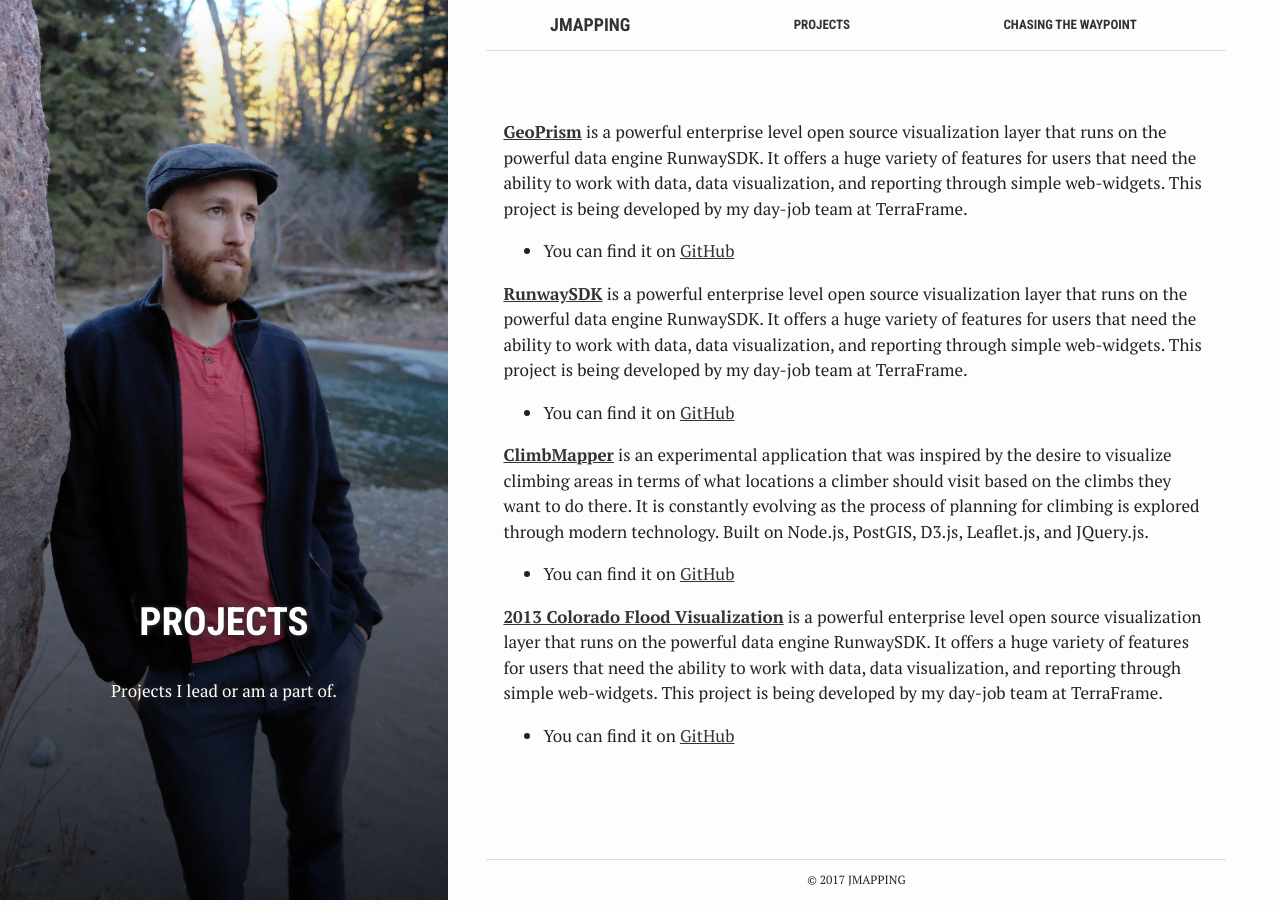
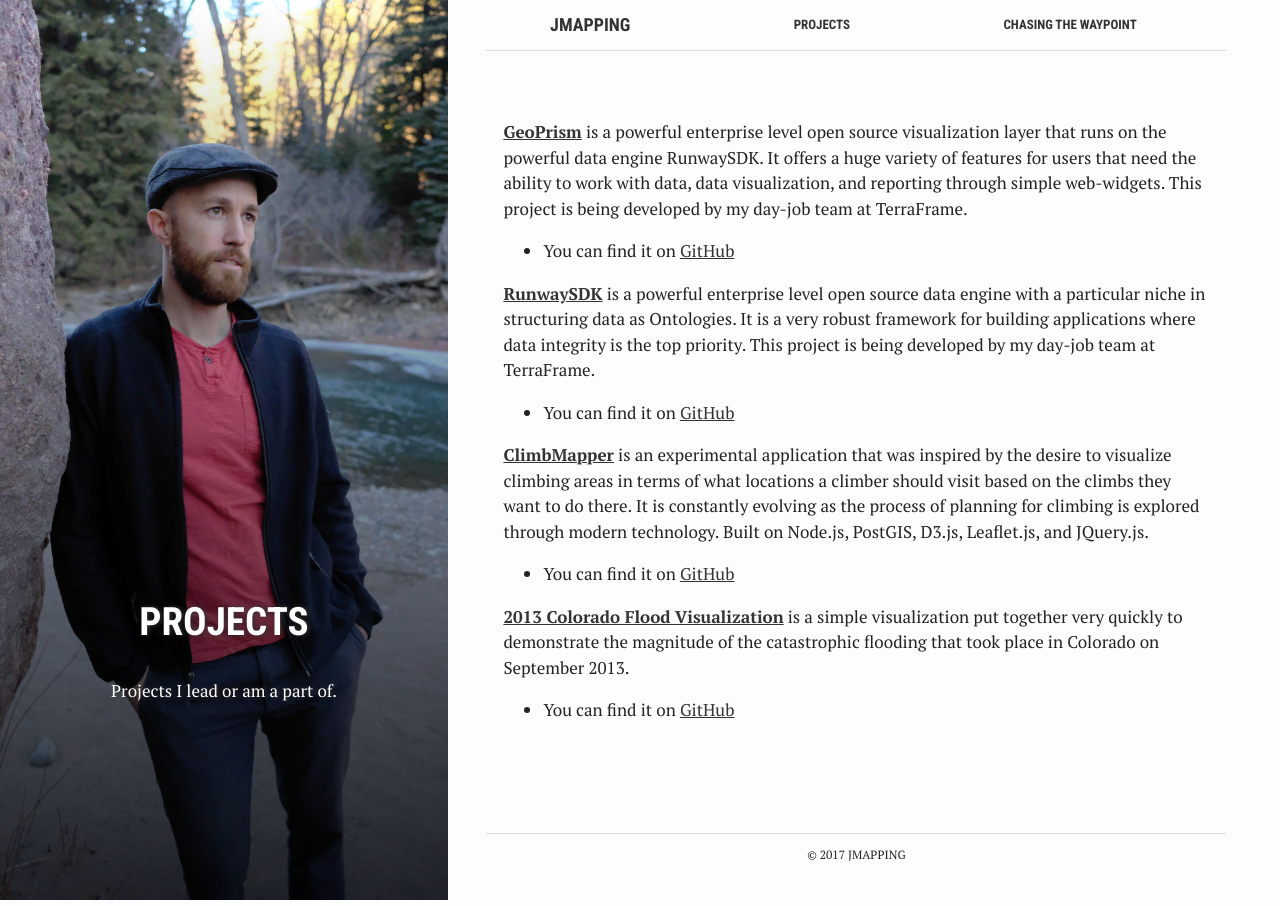
Before and after one commit to justinlewis/jmapping, a Jekyll site: the page built from projects.md, in a window 1280 px wide. Built offline with Jekyll 4.4.1, drawn with Linux system fonts in a browser that asks for light colours; nearby versions of some CDN libraries.

Commit message:
finalizing

```diff
--- a/_config.yml
+++ b/_config.yml
@@ -52,7 +52,7 @@ projects:
 - name: RunwaySDK
   url: https://github.com/terraframe/Runway-SDK
   code-url: https://github.com/terraframe/Runway-SDK
-  description: is a powerful enterprise level open source visualization layer that runs on the powerful data engine RunwaySDK.  It offers a huge variety of features for users that need the ability to work with data, data visualization, and reporting through simple web-widgets.  This project is being developed by my day-job team at TerraFrame.
+  description: is a powerful enterprise level open source data engine with a particular niche in structuring data as Ontologies.  It is a very robust framework for building applications where data integrity is the top priority.  This project is being developed by my day-job team at TerraFrame.
 
 - name: ClimbMapper
   url: http://www.climbmapper.com/
@@ -62,4 +62,4 @@ projects:
 - name: 2013 Colorado Flood Visualization
   url: http://justinlewis.github.io/colorado_flood_vis_2013/
   code-url: https://github.com/justinlewis/colorado_flood_vis_2013
-  description: is a powerful enterprise level open source visualization layer that runs on the powerful data engine RunwaySDK.  It offers a huge variety of features for users that need the ability to work with data, data visualization, and reporting through simple web-widgets.  This project is being developed by my day-job team at TerraFrame.
+  description: is a simple visualization put together very quickly to demonstrate the magnitude of the catastrophic flooding that took place in Colorado on September 2013.
```
